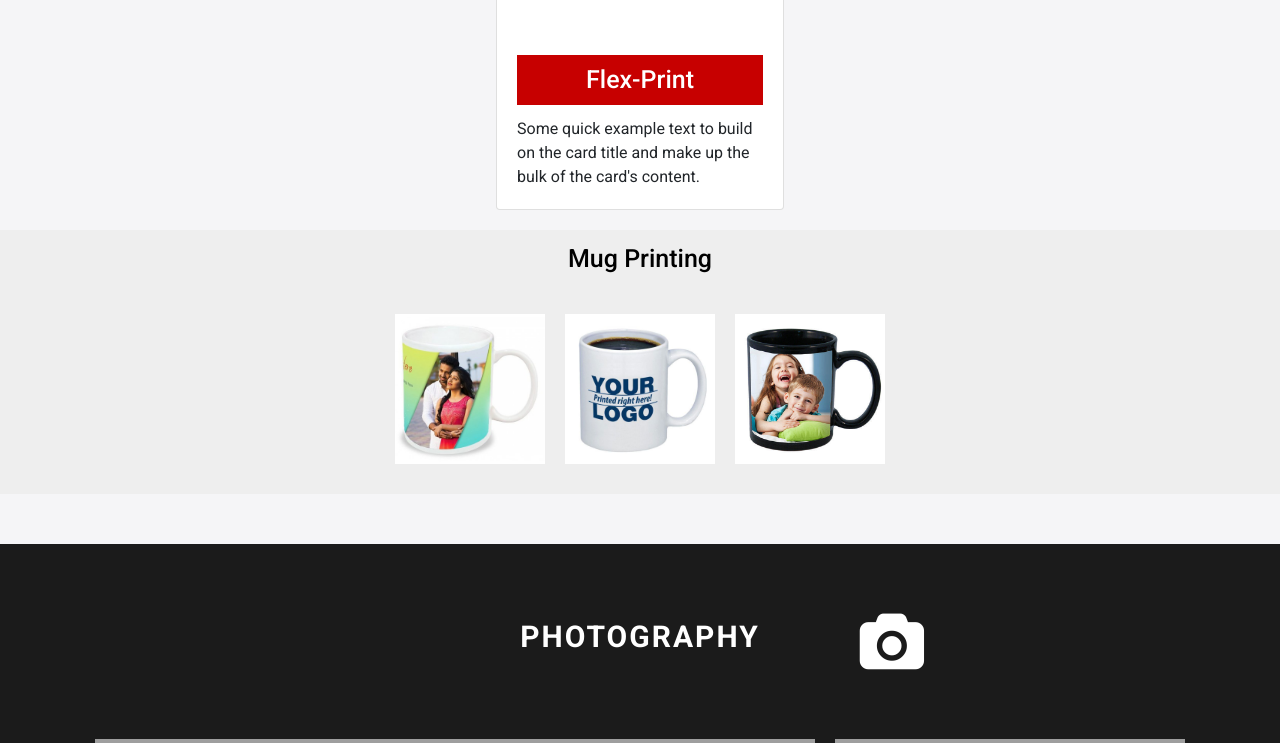
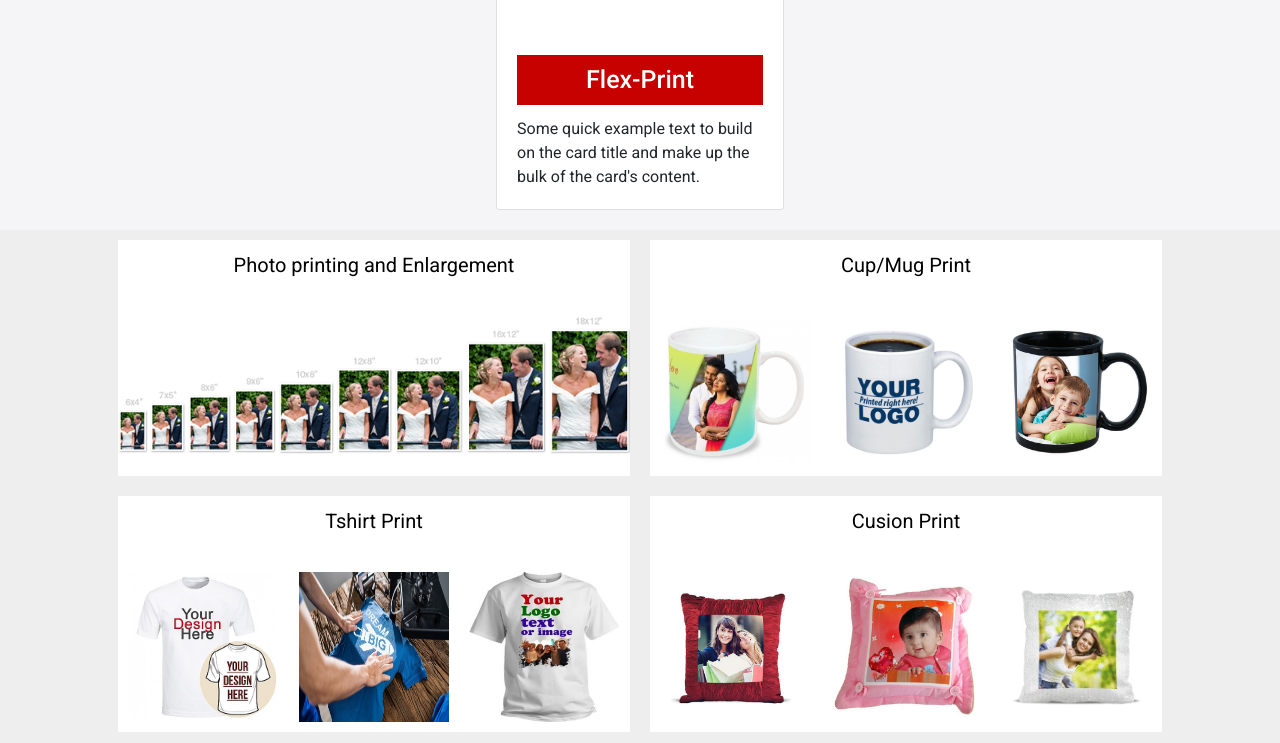
Before and after one commit to SudarshanGiri/Shuvatara-Studio, a PHP site: page / in a window 1280 px wide. Shown: the part 1357-2100 px from the top of the page. Run offline with PHP 8.4, Linux system fonts and the light colour scheme; some libraries are stand-ins or nearby versions; grey boxes are pictures that could not be loaded.

Commit message:
added more services and images uploaded

```diff
--- a/index.php
+++ b/index.php
@@ -82,14 +82,14 @@ if(isset($_POST['submit']) && !empty($_POST)) {
             <div class="card" style="width: 18rem;">
                 <img class="card-img-top" src="./images/services/videography.jpeg" alt="Card image cap">
                 <div class="card-body">
-                  <h5 class="card-title">videography</h5>
+                  <a href="#videography"><h5 class="card-title">videography</h5></a>
                   <p class="card-text">Some quick example text to build on the card title and make up the bulk of the card's content.</p>
                 </div>
             </div>
             <div class="card" style="width: 18rem;">
                 <img class="card-img-top" src="./images/services/framing.jpg" alt="Card image cap">
                 <div class="card-body">
-                  <h5 class="card-title">Photo Framing</h5>
+                  <a href="#framing"><h5 class="card-title">Photo Framing</h5></a>
                   <p class="card-text">Some quick example text to build on the card title and make up the bulk of the card's content.</p>
 
                 </div>
@@ -105,16 +105,49 @@ if(isset($_POST['submit']) && !empty($_POST)) {
 
 
         </div>
-        <div class="cup-print-showcase">
-          <p>Mug Printing </p>
-          <img src="./images/cup-print/1.jpg" alt="">
-          <img src="./images/cup-print/2.jpg" alt="">
-          <img src="./images/cup-print/3.jpg" alt="">
+       <div class="printing-wrapper ">
+       <div class="photo-enlargement-showcase">
+            <p>Photo printing and Enlargement</p>
+            <img class="wide" src="./images/services/content_enlargement.png" alt="">
+
+          </div>
+          <div class="mug-print-showcase">
+            <p>Cup/Mug Print</p>
+            <img src="./images/cup-print/1.jpg" alt="">
+            <img src="./images/cup-print/2.jpg" alt="">
+            <img src="./images/cup-print/3.jpg" alt="">
+
+          </div>
+
+          <div class="mug-print-showcase">
+            <p>Tshirt Print</p>
+            <img src="./images/services/tshirt-print/personalized-tshirt.jpg" alt="">
+            <img src="./images/services/tshirt-print/Tshirt-printing.jpg" alt="">
+            <img src="./images/services/tshirt-print/cheap-white-t-shirt-printing-266x300.jpg" alt="">
+
+          </div>
+          <div class="cusion-print-showcase">
+            <p>Cusion Print</p>
+            <img src="./images/services/cusion-print/111-500x500.jpg" alt="">
+            <img src="./images/services/cusion-print/sublimation-pillow-with-cushion-500x500.jpg" alt="">
+            <img src="./images/services/cusion-print/se.jpg">
+
+          </div>
+          <div class="cusion-print-showcase">
+            <p>PVC/ID card Print</p>
+            <img src="./images/services/id-card-print/1.png" alt="">
+            <img src="./images/services/id-card-print/3684340673948fd595890e7cd3a5fd01.jpg" alt="">
+            <img src="./images/services/id-card-print/design-and-print-pvc-and-rfid-cards.jpg" alt="">
+
+          </div>
+          <div class="marble-print-showcase">
+            <p>Marble Print</p>
+            <img src="./images/services/marble-printing.jpg" alt="">
 
 
+          </div>
 
-
-        </div>
+       </div>
 
     </section>
     <section id="photography">
--- a/styles/_services.scss
+++ b/styles/_services.scss
@@ -32,27 +32,58 @@ a{
 .card-img-top{
     height: 190px;
 }
-
-.cup-print-showcase{
+.printing-wrapper{
     display: flex;
     flex-wrap: wrap;
     justify-content: center;
     background: #eee;
     align-items: center;
-    padding-bottom: 20px;
-    p{
-        padding: 10px;
-        font-size: 25px;
-        width: 100%;
-        text-align: center;
-        background: #eee;
-        font-weight: 500;
-        color: #000;
+
+
+    >div{
+        background: #fff;
+        width: 40%;
+        max-width: 800px;
+        display: flex;
+        margin: 10px;
+        flex-wrap: wrap;
+        justify-content: center;
+        p{
+            padding: 10px;
+            font-size: 20px;
+            color: #fff;
+            width: 100%;
+            text-align: center;
+            color: #000;
+        }
+
     }
+
 
     img{
         width: 150px;
         height: 150px;
         margin: 10px;
     }
+    .photo-enlargement-showcase{
+
+        img.wide{
+            width: 100%;
+        }
+    }
+    .marble-print-showcase{
+        img{
+            width: 100%;
+            max-width: 400px;
+        }
+    }
+
+
 }
+@media(max-width:768px){
+    .printing-wrapper{
+        >div{
+            width: 100%;
+        }
+    }
+}
--- a/styles/style.css
+++ b/styles/style.css
@@ -246,7 +246,7 @@ a {
   height: 190px;
 }
 
-.cup-print-showcase {
+.printing-wrapper {
   display: -webkit-box;
   display: -ms-flexbox;
   display: flex;
@@ -259,23 +259,51 @@ a {
   -webkit-box-align: center;
       -ms-flex-align: center;
           align-items: center;
-  padding-bottom: 20px;
 }
 
-.cup-print-showcase p {
+.printing-wrapper > div {
+  background: #fff;
+  width: 40%;
+  max-width: 800px;
+  display: -webkit-box;
+  display: -ms-flexbox;
+  display: flex;
+  margin: 10px;
+  -ms-flex-wrap: wrap;
+      flex-wrap: wrap;
+  -webkit-box-pack: center;
+      -ms-flex-pack: center;
+          justify-content: center;
+}
+
+.printing-wrapper > div p {
   padding: 10px;
-  font-size: 25px;
+  font-size: 20px;
+  color: #fff;
   width: 100%;
   text-align: center;
-  background: #eee;
-  font-weight: 500;
   color: #000;
 }
 
-.cup-print-showcase img {
+.printing-wrapper img {
   width: 150px;
   height: 150px;
   margin: 10px;
+}
+
+.printing-wrapper .photo-enlargement-showcase img.wide {
+  width: 100%;
+}
+
+.printing-wrapper .marble-print-showcase img {
+  width: 100%;
+  max-width: 400px;
+}
+
+@media (max-width: 768px) {
+  .printing-wrapper > div {
+    width: 100%;
+  }
 }
 
 section#photography {
```
Also changed, not shown: images/services/content_enlargement.png (added), images/services/cusion-print/111-500x500.jpg (added), images/services/cusion-print/se.jpg (added), images/services/cusion-print/sublimation-pillow-with-cushion-500x500.jpg (added), images/services/en1.jpg (added), images/services/id-card-print/1.png (added), images/services/id-card-print/3684340673948fd595890e7cd3a5fd01.jpg (added), images/services/id-card-print/design-and-print-pvc-and-rfid-cards.jpg (added), images/services/marble-printing.jpg (added), images/services/tshirt-print/Tshirt-printing.jpg (added), images/services/tshirt-print/cheap-white-t-shirt-printing-266x300.jpg (added), images/services/tshirt-print/personalized-tshirt.jpg (added), 1 other file.
